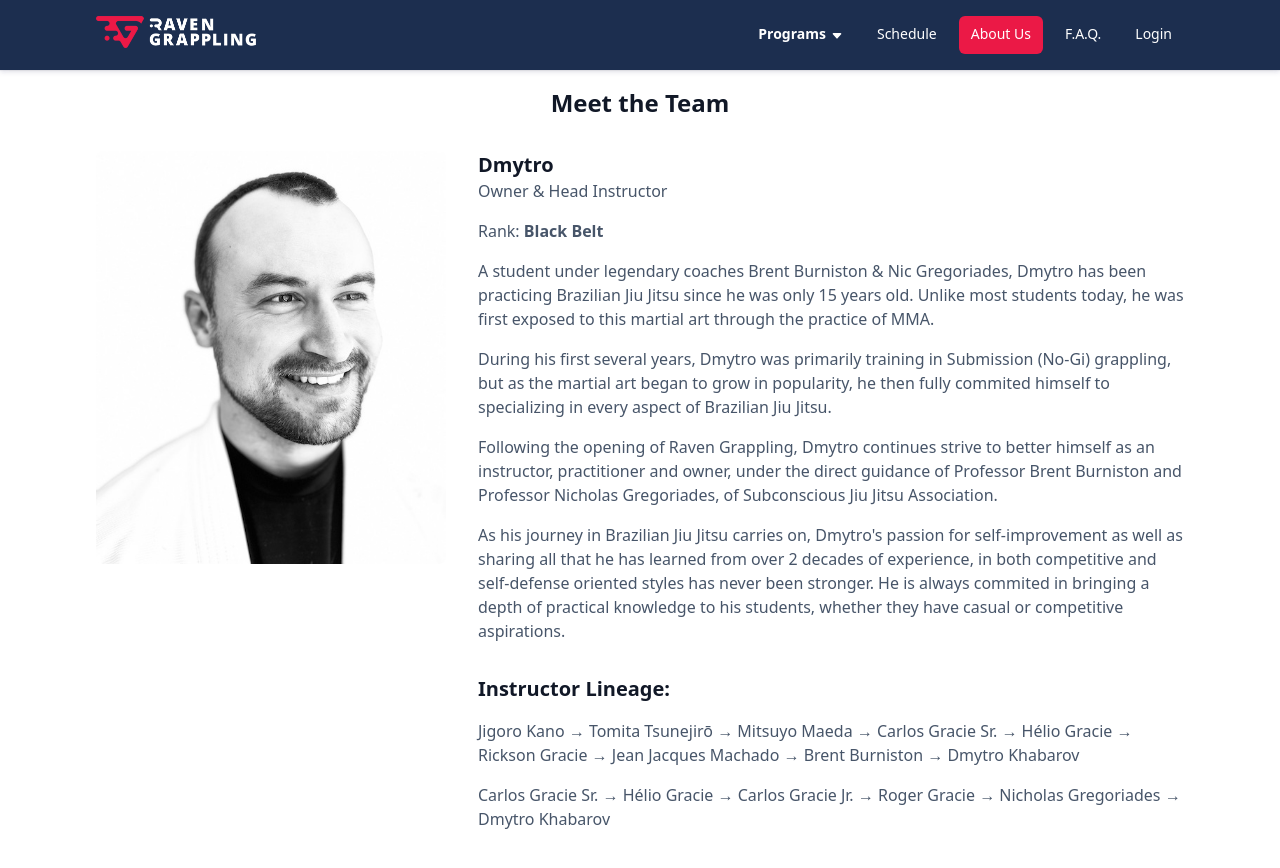
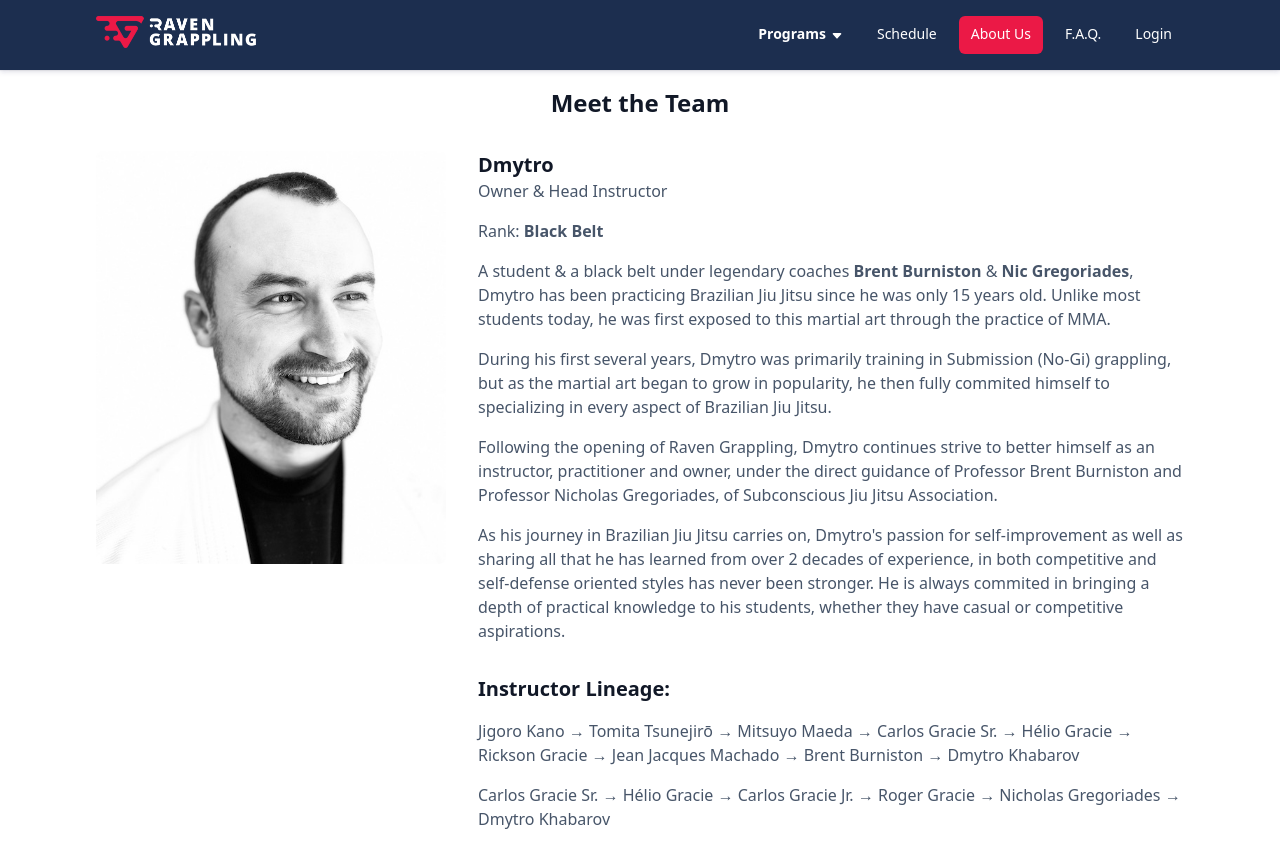
Before and after one commit to RavenGrappling/RavenGrappling.github.io, a Jekyll site: the page built from pages/about-us.html, in a window 1280 px wide and 900 px high, scrolled down 535 px. Shown: the top 868 px of the window. Built offline with Jekyll 4.4.1, drawn with Linux system fonts in a browser that asks for light colours.

Commit message:
Update about-us.html

```diff
--- a/pages/about-us.html
+++ b/pages/about-us.html
@@ -45,7 +45,7 @@ permalink: /about-us
        Rank:<strong> Black Belt</strong>
       </p>
       <p>
-        A student under legendary coaches Brent Burniston & Nic Gregoriades, Dmytro has been practicing Brazilian Jiu Jitsu since he was only 15 years old. Unlike most students today, he was first exposed to this martial art through the practice of MMA.
+        A student & a black belt under legendary coaches <strong>Brent Burniston</strong> & <strong>Nic Gregoriades</strong>, Dmytro has been practicing Brazilian Jiu Jitsu since he was only 15 years old. Unlike most students today, he was first exposed to this martial art through the practice of MMA.
       </p>
       <p>
         During his first several years, Dmytro was primarily training in Submission (No-Gi) grappling, but as the martial art began to grow in popularity, he then fully commited himself to specializing in every aspect of Brazilian Jiu Jitsu.
@@ -78,7 +78,7 @@ permalink: /about-us
         Mike
       </h3>
       <p class="subheader">
-        Rank:<strong>Brown Belt</strong>
+        Rank:<strong> Brown Belt</strong>
       </p>
       <p class="subheader">
         Assistant Instructor - All Levels Program
@@ -106,7 +106,7 @@ permalink: /about-us
       Tiffany
     </h3>
     <p class="subheader">
-    Rank:<strong>Purple Belt</strong>
+    Rank:<strong> Purple Belt</strong>
     </p>
     <p class="subheader">
       Assistant Instructor - Beginner Program
@@ -137,7 +137,7 @@ permalink: /about-us
        Loren
       </h3>
       <p class="subheader">
-        Rank:<strong>Blue Belt</strong>
+        Rank:<strong> Blue Belt</strong>
       </p>
       <p class="subheader">
         Assistant Instructor - Family BJJ
```
